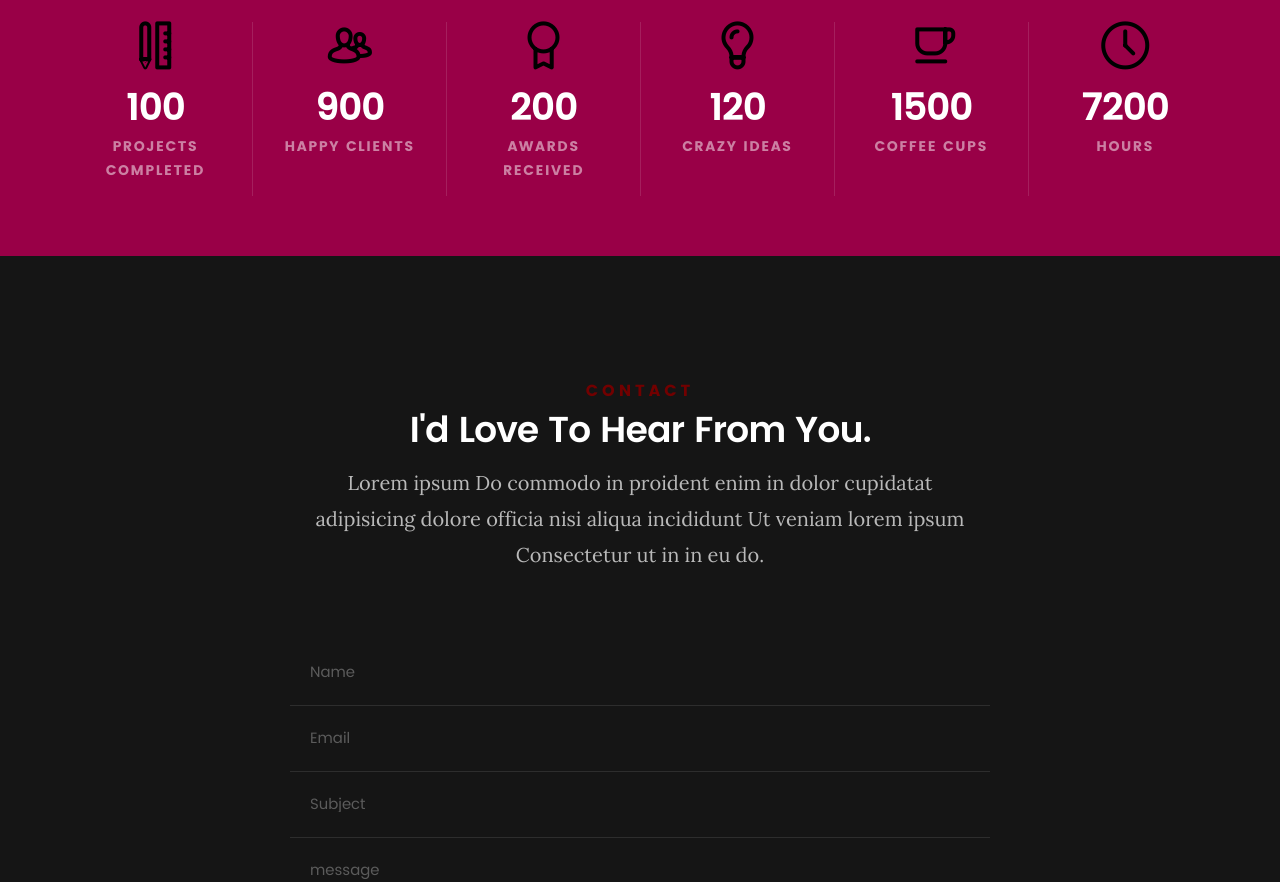
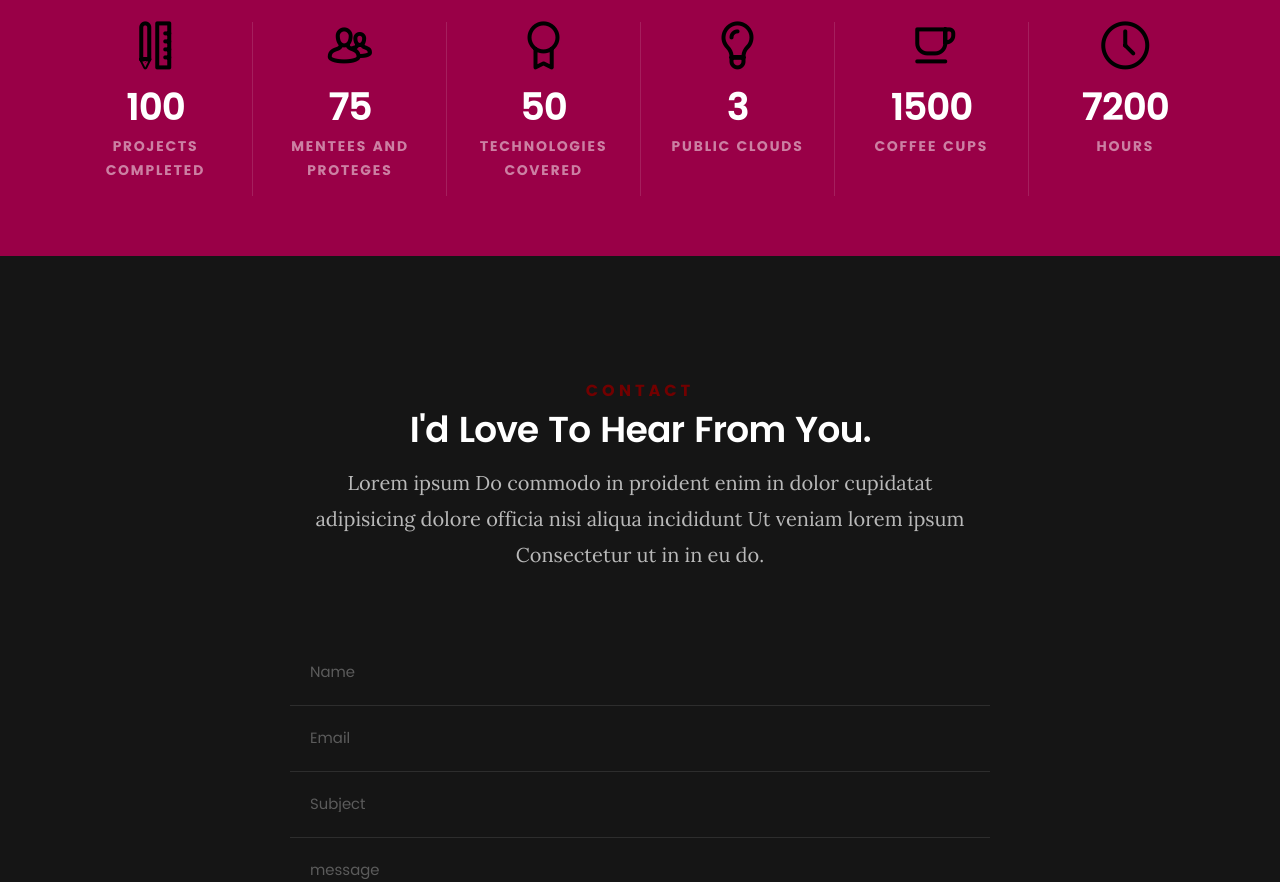
Before and after one commit to imykr/imykr.github.io, a plain HTML site: page index.html in a window 1280 px wide. Shown: the part 7840-8722 px from the top of the page. Drawn offline with Linux system fonts and the light colour scheme; files whose address does not match are found by name.

Commit message:
removed style demo

```diff
--- a/index.html
+++ b/index.html
@@ -58,7 +58,6 @@
 					<li><a class="smoothscroll" href="#portfolio" title="">Portfolio</a></li>
 					<li><a class="smoothscroll" href="#services" title="">Services</a></li>
 					<li><a class="smoothscroll" href="#contact" title="">Contact</a></li>
-					<li><a href="styles.html" title="">Style Demo</a></li>
 				</ul>
 			</nav>
 		</div> <!-- /top-bar -->
@@ -839,11 +838,11 @@
 					</div>
 
 					<h3 class="stat-count">
-						900
+						75
 					</h3>
 
 					<h5 class="stat-title">
-						Happy Clients
+						Mentees and Proteges
 					</h5>
 
 				</div> <!-- /stat -->
@@ -855,11 +854,11 @@
 					</div>
 
 					<h3 class="stat-count">
-						200
+						50
 					</h3>
 
 					<h5 class="stat-title">
-						Awards Received
+						Technologies covered
 					</h5>
 
 				</div> <!-- /stat -->
@@ -871,11 +870,11 @@
 					</div>
 
 					<h3 class="stat-count">
-						120
+						3
 					</h3>
 
 					<h5 class="stat-title">
-						Crazy Ideas
+						Public Clouds
 					</h5>
 
 				</div> <!-- /stat -->
```
